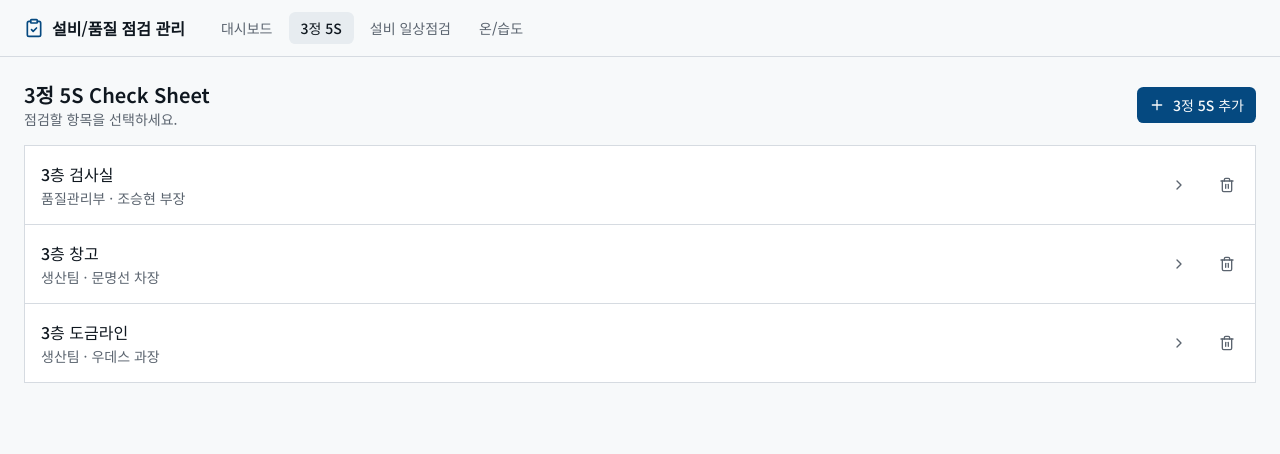
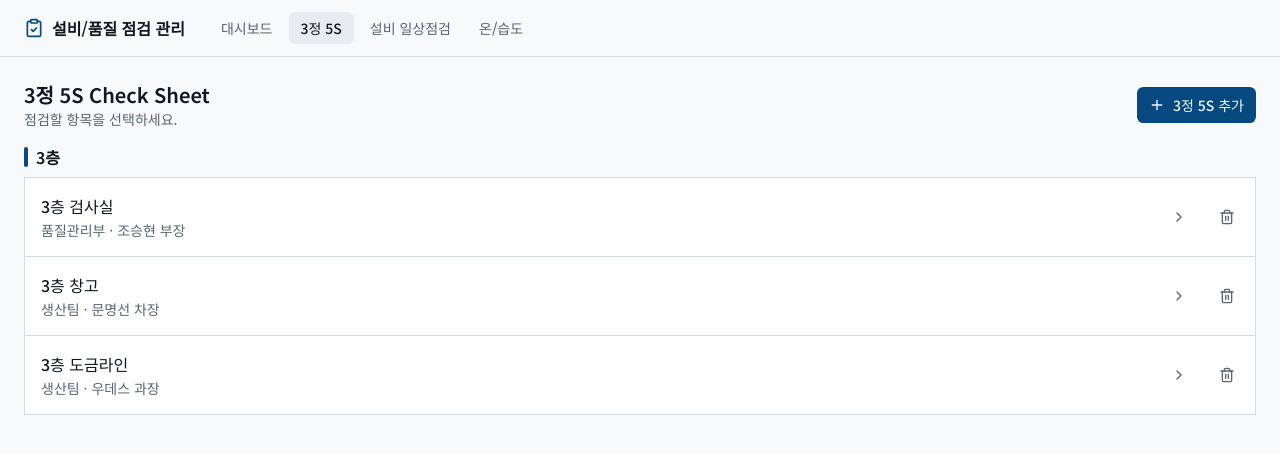
Before and after one commit to WO2IN/test, a Next.js app: page /checksheets/5s in a window 1280 px wide. Shown: the top 454 px of the page. Built offline with nearby package versions, Linux system fonts and the light colour scheme.

Commit message:
Group check sheets by floor name

```diff
--- a/app/checksheets/5s/page.tsx
+++ b/app/checksheets/5s/page.tsx
@@ -4,6 +4,7 @@ import { SiteHeader } from '@/components/site-header'
 import { Empty, EmptyHeader, EmptyMedia, EmptyTitle, EmptyDescription, EmptyContent } from '@/components/ui/empty'
 import { TargetCreateDialog } from '@/components/target-create-dialog'
 import { TargetListRow } from '@/components/target-list-row'
+import { FloorGroup, groupByFloor } from '@/components/floor-group'
 
 export default async function FiveSIndexPage() {
   const targetList = await getFiveSTargets()
@@ -44,19 +45,15 @@ export default async function FiveSIndexPage() {
             </EmptyContent>
           </Empty>
         ) : (
-          <div className="flex flex-col divide-y divide-border border border-border">
-            {targetList.map((item) => (
-              <TargetListRow
-                key={item.id}
-                href={`/checksheets/5s/${item.id}`}
-                name={item.name}
-                department={item.department}
-                manager={item.manager}
-                deleteTitle="이 항목을 삭제할까요?"
-                deleteDescription={`${item.name} 항목과 입력된 3정 5S 점검 내용이 함께 삭제됩니다. 이 작업은 되돌릴 수 없습니다.`}
-                deleteAction={deleteFiveSTarget}
-                id={item.id}
-              />
+          <div className="flex flex-col gap-6">
+            {[...groupByFloor(targetList)].map(([floor, items]) => items.length > 0 && (
+              <FloorGroup key={floor} floor={floor}>
+                <div className="flex flex-col divide-y divide-border border border-border">
+                  {items.map((item) => (
+                    <TargetListRow key={item.id} href={`/checksheets/5s/${item.id}`} name={item.name} department={item.department} manager={item.manager} deleteTitle="이 항목을 삭제할까요?" deleteDescription={`${item.name} 항목과 입력된 3정 5S 점검 내용이 함께 삭제됩니다. 이 작업은 되돌릴 수 없습니다.`} deleteAction={deleteFiveSTarget} id={item.id} />
+                  ))}
+                </div>
+              </FloorGroup>
             ))}
           </div>
         )}
--- a/app/checksheets/daily/page.tsx
+++ b/app/checksheets/daily/page.tsx
@@ -5,6 +5,7 @@ import { SiteHeader } from '@/components/site-header'
 import { Empty, EmptyHeader, EmptyMedia, EmptyTitle, EmptyDescription, EmptyContent } from '@/components/ui/empty'
 import { buttonVariants } from '@/components/ui/button'
 import { TargetListRow } from '@/components/target-list-row'
+import { FloorGroup, groupByFloor } from '@/components/floor-group'
 
 export default async function DailyCheckIndexPage() {
   const equipmentList = await getEquipmentList()
@@ -40,19 +41,15 @@ export default async function DailyCheckIndexPage() {
             </EmptyContent>
           </Empty>
         ) : (
-          <div className="flex flex-col divide-y divide-border border border-border">
-            {equipmentList.map((item) => (
-              <TargetListRow
-                key={item.id}
-                href={`/checksheets/daily/${item.id}`}
-                name={item.name}
-                department={item.department}
-                manager={item.manager}
-                deleteTitle="이 설비를 삭제할까요?"
-                deleteDescription={`${item.name} 설비와 연관된 사진, 점검항목, 일상점검 내용이 함께 삭제됩니다. 이 작업은 되돌릴 수 없습니다.`}
-                deleteAction={deleteEquipment}
-                id={item.id}
-              />
+          <div className="flex flex-col gap-6">
+            {[...groupByFloor(equipmentList)].map(([floor, items]) => items.length > 0 && (
+              <FloorGroup key={floor} floor={floor}>
+                <div className="flex flex-col divide-y divide-border border border-border">
+                  {items.map((item) => (
+                    <TargetListRow key={item.id} href={`/checksheets/daily/${item.id}`} name={item.name} department={item.department} manager={item.manager} deleteTitle="이 설비를 삭제할까요?" deleteDescription={`${item.name} 설비와 연관된 사진, 점검항목, 일상점검 내용이 함께 삭제됩니다. 이 작업은 되돌릴 수 없습니다.`} deleteAction={deleteEquipment} id={item.id} />
+                  ))}
+                </div>
+              </FloorGroup>
             ))}
           </div>
         )}
--- a/app/checksheets/temp-humidity/page.tsx
+++ b/app/checksheets/temp-humidity/page.tsx
@@ -4,6 +4,7 @@ import { SiteHeader } from '@/components/site-header'
 import { Empty, EmptyHeader, EmptyMedia, EmptyTitle, EmptyDescription, EmptyContent } from '@/components/ui/empty'
 import { TargetCreateDialog } from '@/components/target-create-dialog'
 import { TargetListRow } from '@/components/target-list-row'
+import { FloorGroup, groupByFloor } from '@/components/floor-group'
 
 export default async function TempHumidityIndexPage() {
   const targetList = await getTempHumidityTargets()
@@ -44,19 +45,15 @@ export default async function TempHumidityIndexPage() {
             </EmptyContent>
           </Empty>
         ) : (
-          <div className="flex flex-col divide-y divide-border border border-border">
-            {targetList.map((item) => (
-              <TargetListRow
-                key={item.id}
-                href={`/checksheets/temp-humidity/${item.id}`}
-                name={item.name}
-                department={item.department}
-                manager={item.manager}
-                deleteTitle="이 항목을 삭제할까요?"
-                deleteDescription={`${item.name} 항목과 입력된 온/습도 점검 내용이 함께 삭제됩니다. 이 작업은 되돌릴 수 없습니다.`}
-                deleteAction={deleteTempHumidityTarget}
-                id={item.id}
-              />
+          <div className="flex flex-col gap-6">
+            {[...groupByFloor(targetList)].map(([floor, items]) => items.length > 0 && (
+              <FloorGroup key={floor} floor={floor}>
+                <div className="flex flex-col divide-y divide-border border border-border">
+                  {items.map((item) => (
+                    <TargetListRow key={item.id} href={`/checksheets/temp-humidity/${item.id}`} name={item.name} department={item.department} manager={item.manager} deleteTitle="이 항목을 삭제할까요?" deleteDescription={`${item.name} 항목과 입력된 온/습도 점검 내용이 함께 삭제됩니다. 이 작업은 되돌릴 수 없습니다.`} deleteAction={deleteTempHumidityTarget} id={item.id} />
+                  ))}
+                </div>
+              </FloorGroup>
             ))}
           </div>
         )}
--- a/app/equipment/page.tsx
+++ b/app/equipment/page.tsx
@@ -1,6 +1,7 @@
 import Link from 'next/link'
 import { SiteHeader } from '@/components/site-header'
 import { EquipmentCard } from '@/components/equipment-card'
+import { FloorGroup, groupByFloor } from '@/components/floor-group'
 import { Empty, EmptyHeader, EmptyMedia, EmptyTitle, EmptyDescription } from '@/components/ui/empty'
 import { buttonVariants } from '@/components/ui/button'
 import { FactoryIcon, PlusIcon } from 'lucide-react'
@@ -37,9 +38,13 @@ export default async function EquipmentPage() {
             </EmptyHeader>
           </Empty>
         ) : (
-          <div className="grid grid-cols-1 gap-4 sm:grid-cols-2 lg:grid-cols-3">
-            {list.map((item) => (
-              <EquipmentCard key={item.id} equipment={item} />
+          <div className="flex flex-col gap-6">
+            {[...groupByFloor(list)].map(([floor, items]) => items.length > 0 && (
+              <FloorGroup key={floor} floor={floor}>
+                <div className="grid grid-cols-1 gap-4 sm:grid-cols-2 lg:grid-cols-3">
+                  {items.map((item) => <EquipmentCard key={item.id} equipment={item} />)}
+                </div>
+              </FloorGroup>
             ))}
           </div>
         )}
--- /dev/null
+++ b/components/floor-group.tsx
@@ -0,0 +1,27 @@
+import type { ReactNode } from 'react'
+
+export type FloorKey = '1층' | '2층' | '3층' | '층 미지정'
+
+export function getFloor(name: string): FloorKey {
+  const match = name.match(/([123])층/)
+  return match ? (`${match[1]}층` as FloorKey) : '층 미지정'
+}
+
+export function groupByFloor<T extends { name: string }>(items: T[]) {
+  const groups = new Map<FloorKey, T[]>()
+  for (const floor of ['1층', '2층', '3층', '층 미지정'] as FloorKey[]) groups.set(floor, [])
+  for (const item of items) groups.get(getFloor(item.name))!.push(item)
+  return groups
+}
+
+export function FloorGroup({ floor, children }: { floor: FloorKey; children: ReactNode }) {
+  return (
+    <section aria-labelledby={`floor-${floor}`} className="flex flex-col gap-2">
+      <h2 id={`floor-${floor}`} className="flex items-center gap-2 text-base font-semibold">
+        <span className="h-5 w-1 rounded-full bg-primary" aria-hidden="true" />
+        {floor}
+      </h2>
+      {children}
+    </section>
+  )
+}
```
